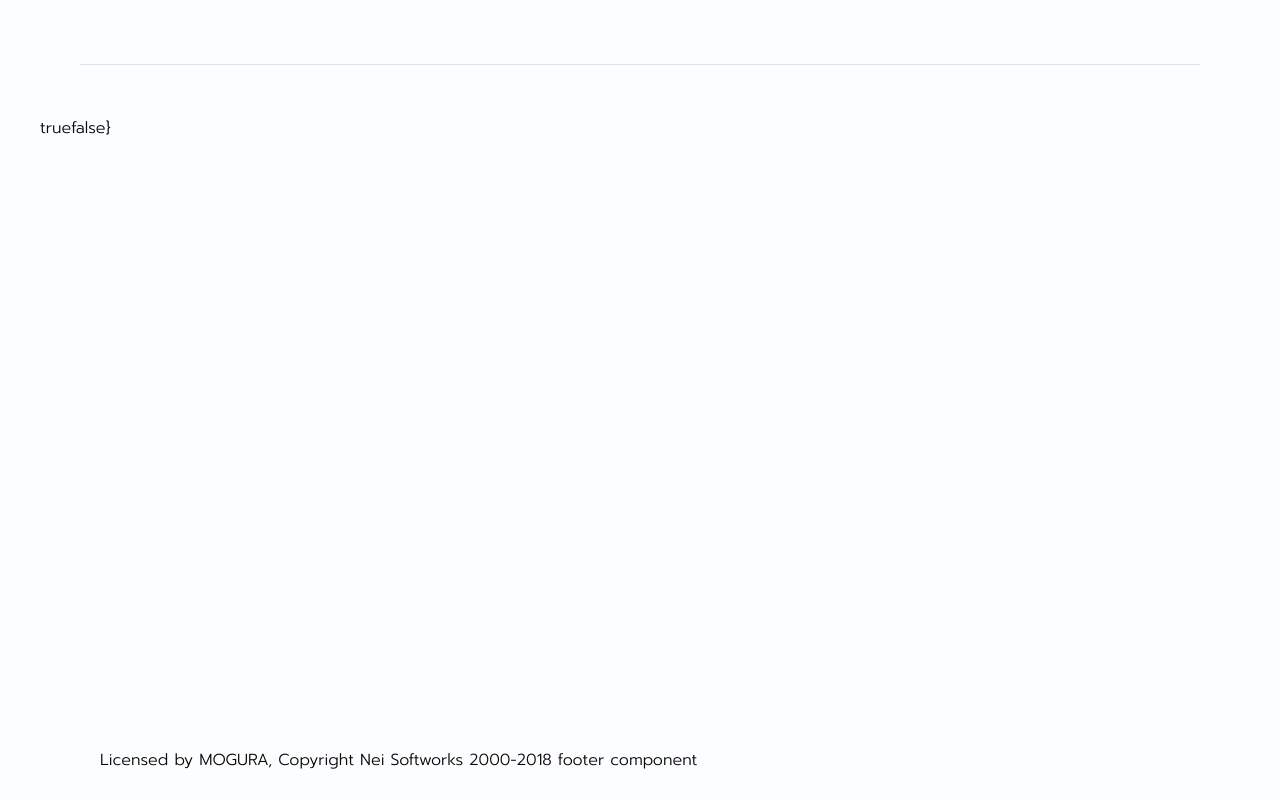
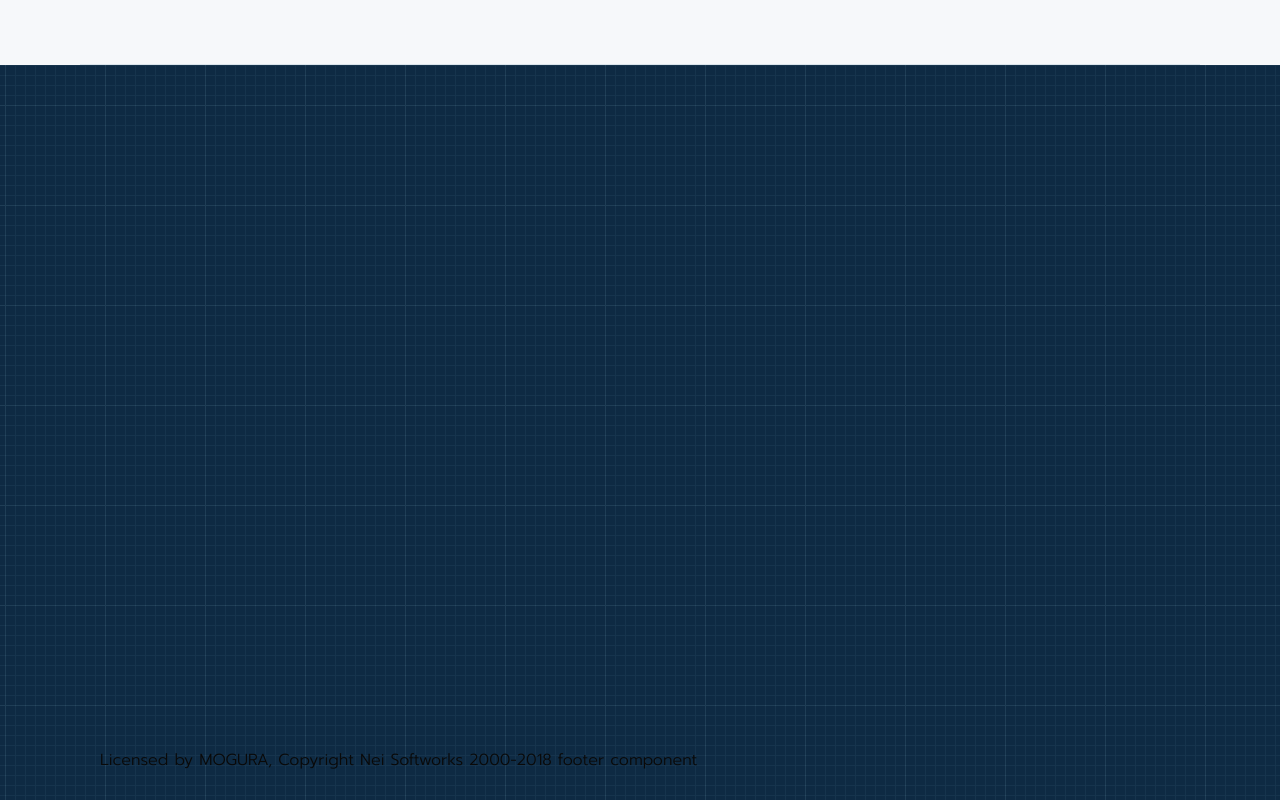
Before and after one commit to Neirene/vue-blog-moe, a Vue app: page /by/1 in a window 1280 px wide. Built offline with nearby package versions, Linux system fonts and the light colour scheme; no server answers; what pace-progress, vue-youtube-embed would draw is missing.

Commit message:
Major Tweaks, SASS Rewrite (Not Done Yet), Updated Dependencies

```diff
--- a/src/components/BlogBackground.vue
+++ b/src/components/BlogBackground.vue
@@ -1,5 +1,7 @@
 <template>
-  <div class="bg-picture">{{ background }}{{ fillScreen }}{{ hideBackdrop }}}</div>
+  <div class="bg-container" >
+    <div class="bg-visual" :style="updateBackground()"></div>
+  </div>
 </template>
 
 <script>
@@ -23,7 +25,7 @@ export default {
 
   methods: {
     updateBackground() {
-      console.log('MIMIMIMIMIMIMIMIMI');
+      return { backgroundImage: 'url(' + this.background + ')' }
     },
     navBack() {
       if (this.navs && !this.filters.author) this.$router.go(-1)
--- a/src/components/BlogFeed.vue
+++ b/src/components/BlogFeed.vue
@@ -1,7 +1,7 @@
 <template>
   <transition-group tag="ul" :name="transition"  class="blog__feed">
     <li v-for="post in feed" class="preview" :key="post.id" @mouseover="sendPostBg(post.featured_media_url)">
-      <figure class="preview__figure" :class="figureClass" :style="getBgImg(post.featured_media_url)">
+      <figure class="preview__figure" :class="figureClass">
         <transition name="v--fade">
           <figcaption v-if="!reading || $device.phone" class="preview__details">
             <router-link class="preview__title"
--- a/src/components/TitleScreen.vue
+++ b/src/components/TitleScreen.vue
@@ -41,7 +41,6 @@ export default {
   methods: {
     ready (player) {
       this.player = player;
-      this.player.startVideo();
     },
 
     switchPage() {
--- a/src/sass/_app.scss
+++ b/src/sass/_app.scss
@@ -16,4 +16,5 @@
 './blocks/footer',
 './blocks/title',
 './blocks/about',
+'./blocks/background',
 './blocks/v-transitions'
--- /dev/null
+++ b/src/sass/blocks/_background.scss
@@ -0,0 +1,18 @@
+.bg-container {
+    background-color: #0e2a43;
+    animation: flickering-pattern 0.1s infinite;
+    color:white;
+    position:fixed;
+    top:0px;
+    left:0px;
+    width:100vw;
+    height:100vw;
+
+    .bg-visual {
+        width:inherit;
+        height:inherit;
+        background-size:cover;
+        background-repeat:no-repeat;
+    }
+
+}
--- a/src/sass/blocks/_blog.scss
+++ b/src/sass/blocks/_blog.scss
@@ -27,8 +27,13 @@
   }
 
   &__feed {
-    position: relative;
-    padding: 0 .625rem;
+    position: absolute;
+    top:0px;
+    right:0px;
+    width:calc(100%/2);
+    height:100vh;
+    overflow-y:auto;
+    overflow-x:hidden;
 
     @media (--tablet) {
       display: flex;
--- a/src/sass/blocks/_preview.scss
+++ b/src/sass/blocks/_preview.scss
@@ -2,7 +2,7 @@
   position: relative;
   margin: 1.25rem 1.25rem 5rem;
   z-index: 0;
-  @include imagePlaceholder;
+
 
   @media (--tablet) {
     width: calc(50% - 2.5rem);
@@ -10,11 +10,11 @@
   }
 
   @media (--laptop) {
-    width: calc(100% / 3 - 2.5rem);
+    width: calc(100% - 2.5rem);
   }
 
   @media (--desktop) {
-    width: calc(100% / 3 - 5rem);
+    width: calc(100% - 5rem);
     margin: 2.5rem;
   }
 
@@ -37,38 +37,19 @@
 
   &__figure {
     position: relative;
-    padding-top: 140%;
     transition: padding-top 275ms cb(out);
-    @include bgCover;
 
-    &::before {
-      content: '';
-      position: absolute;
-      top: 0;
-      left: 0;
-      width: 100%;
-      height: 33%;
-      background-image: linear-gradient(to bottom, cc(shadow, .33), transparent);
-    }
 
     &--mobile {
       padding-top: 90%;
     }
   }
 
-  &__details {
-    position: absolute;
-    top: 0;
-    left: 0;
-    width: 100%;
-    height: 100%;
-  }
+
 
   &__title {
     @extend %txt--preview;
     display: block;
-    height: 100%;
-    padding: .75rem;
     color: cc(txt, inv);
     background-color: cc(shadow, 0);
     transition: background-color 225ms cb();
@@ -85,7 +66,7 @@
 
   &__meta {
     position: absolute;
-    top: 100%;
+    bottom: 100%;
     left: 0;
     padding: .5rem 0;
     font-size: .9rem;
```
Also changed, not shown: package.json (+15 -14 lines), src/sass/blocks/_title.scss (+14 -0 lines), .postcssrc.js, src/assets/logo.svg, 1 other file (tests, documents, lock files or other folders).
